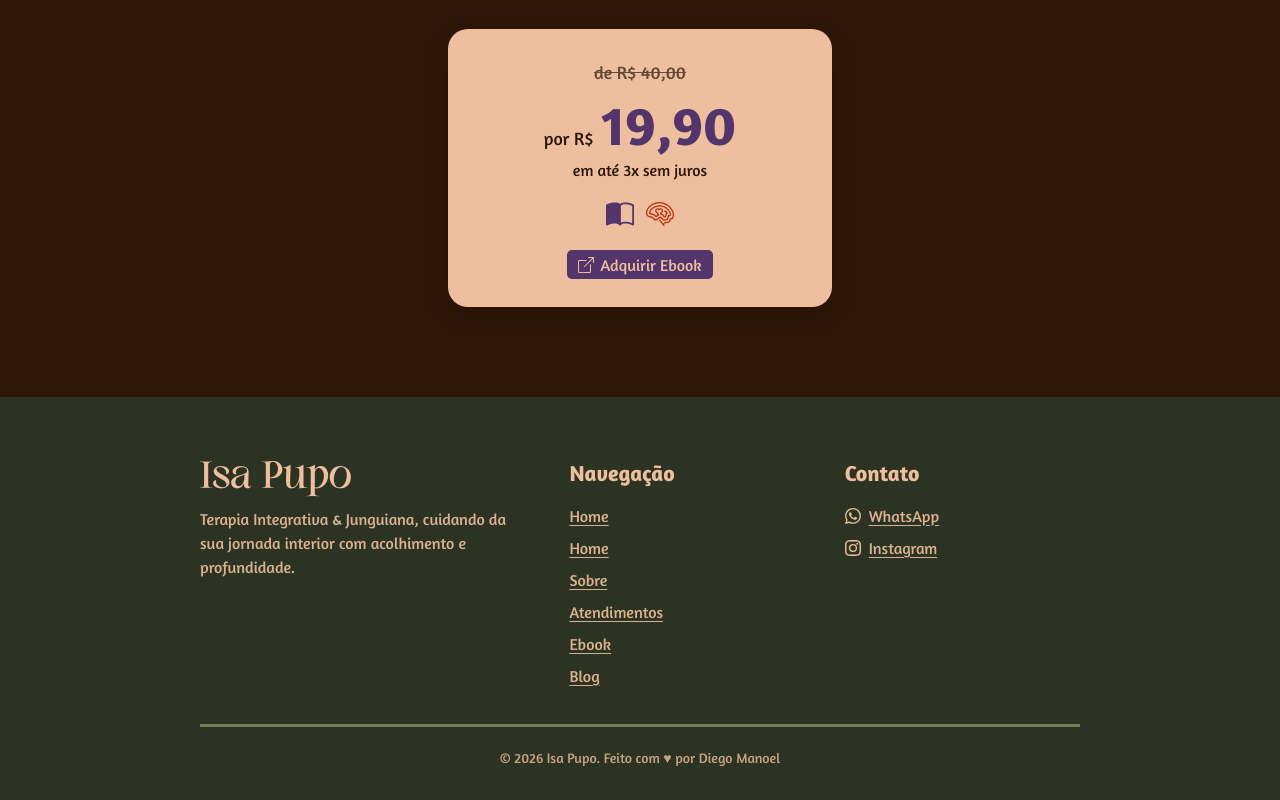
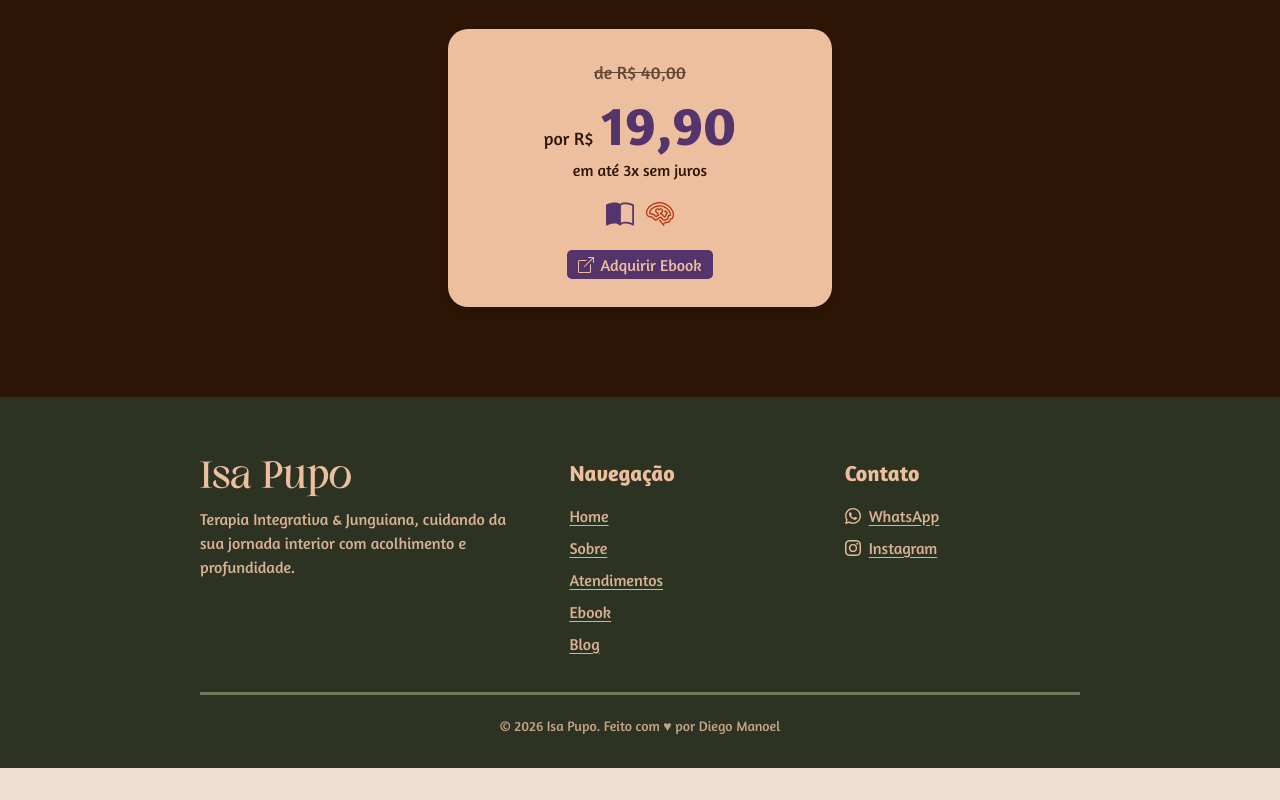
Before and after one commit to diegommcosta/isa-pupo-site, a Next.js app: page /ebook in a window 1280 px wide. Shown: the part 2843-3643 px from the top of the page. After the commit the page ends 3611 px from the top, so only its background shows below. Built offline with nearby package versions, Linux system fonts and the light colour scheme; no server answers.

Commit message:
fix(footer): remove Home duplicado no footerLinks + typo CtaBand

```diff
--- a/components/layout/Footer.tsx
+++ b/components/layout/Footer.tsx
@@ -5,7 +5,7 @@ import { navLinks } from "@/lib/nav";
 
 const INSTAGRAM_URL = "https://www.instagram.com/isapupopsicoterapia/";
 
-const footerLinks = [{ label: "Home", href: "/" }, ...navLinks.map((l) => ({ ...l }))];
+const footerLinks = navLinks.map((l) => ({ ...l }));
 
 export default function Footer() {
   const whatsapp = buildWhatsappLink(defaultMessage);
```
